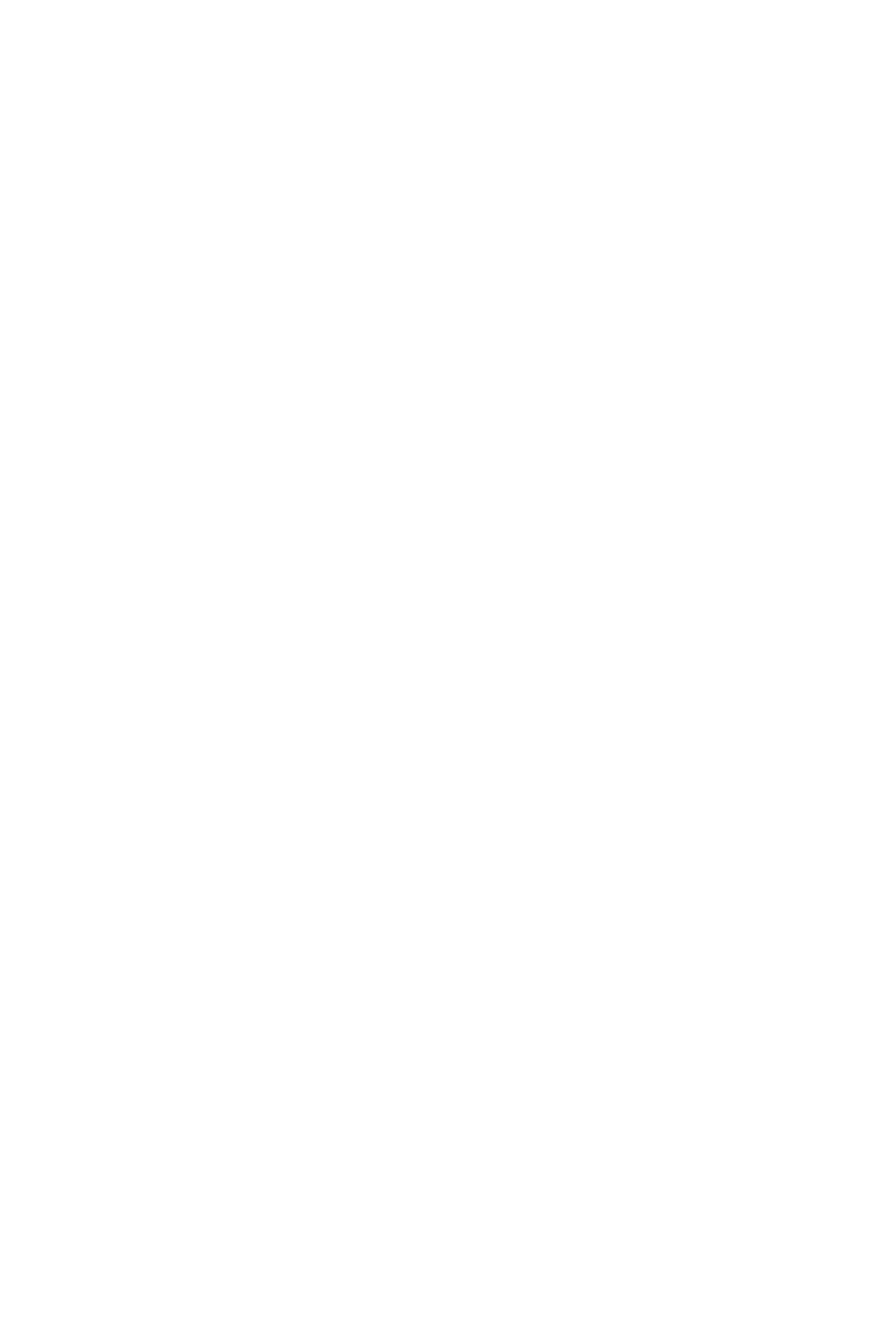
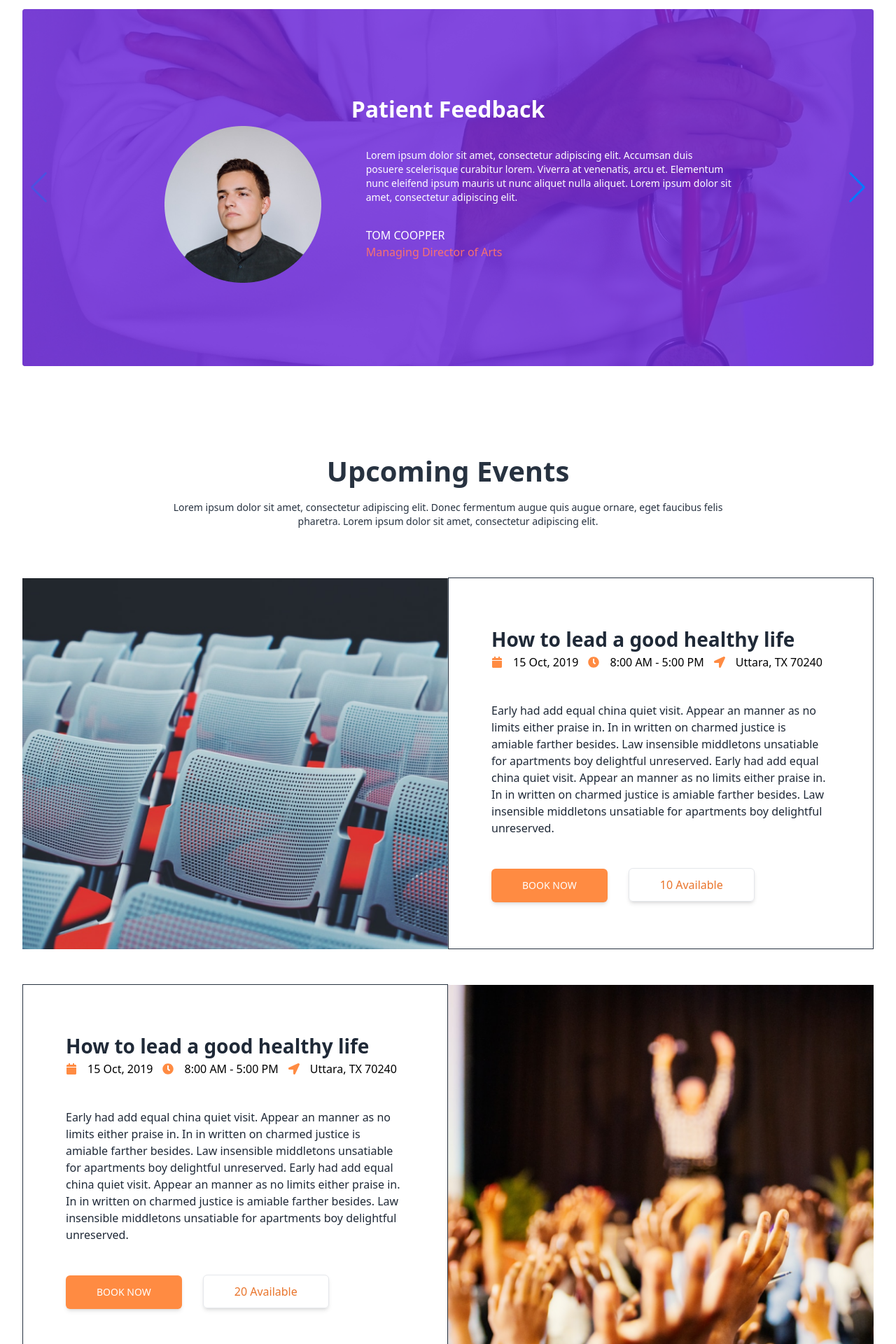
Before and after one commit to Robiul-Romjan/doctor-guide, a React (Vite) app: page / in a window 1280 px wide. Shown: the part 5040-6960 px from the top of the page at 70% size. Before the commit the page ends 5053 px from the top, so only its background shows below. Built offline with nearby package versions, Linux system fonts and the light colour scheme.

Commit message:
event section complete

```diff
--- a/src/index.css
+++ b/src/index.css
@@ -9,6 +9,9 @@
 .btn{
   @apply inline-flex items-center h-12 py-4 px-11 mb-3 font-medium text-white transition duration-200 rounded-md shadow-md  md:mb-0 bg-[#FF8B42] hover:bg-[#e9742b] border-0
 }
+.btn-out{
+  @apply inline-flex items-center h-12 py-4 px-11 mb-3 font-medium text-[#e9742b] transition duration-200 rounded-md shadow-md  md:mb-0 bg-transparent hover:bg-[#e9742b] hover:text-white border
+}
 
 .dot-grid {
   height: 132px;
--- a/src/pages/Home/Home/Home.jsx
+++ b/src/pages/Home/Home/Home.jsx
@@ -2,8 +2,10 @@ import Awards from "../Awards/Awards";
 import Banner from "../Banner/Banner";
 import MedicalCare from "../MedicalCare/MedicalCare";
 import MedicalExperts from "../MedicalExperts/MedicalExperts";
+import PatientFeedback from "../PatientFeedback/PatientFeedback";
 import Schedule from "../Schedule/Schedule";
 import Solution from "../Solution/Solution";
+import UpcomingEvents from "../UpcomingEvents/UpcomingEvents";
 
 
 
@@ -17,6 +19,8 @@ const Home = () => {
             <MedicalCare />
             <Awards />
             <MedicalExperts />
+            <PatientFeedback />
+            <UpcomingEvents />
         </div>
     );
 };
--- /dev/null
+++ b/src/pages/Home/PatientFeedback/PatientFeedback.css
@@ -0,0 +1,11 @@
+.patient-bg{
+    background-image: url("../../../assets/images/patient.png");
+    width: 100%;
+    background-position: center;
+    background-size: cover;
+    background-repeat: no-repeat;
+}
+
+.bg-patient{
+    background: rgba(110, 39, 224, 0.81);
+}
--- /dev/null
+++ b/src/pages/Home/PatientFeedback/PatientFeedback.jsx
@@ -0,0 +1,63 @@
+import "./PatientFeedback.css"
+// Import Swiper React components
+import { Swiper, SwiperSlide } from "swiper/react";
+
+// Import Swiper styles
+import "swiper/css";
+import "swiper/css/pagination";
+import "swiper/css/navigation";
+import { Pagination, Navigation } from "swiper";
+
+import image from "../../../assets/images/Ellipse 7.png"
+
+const PatientFeedback = () => {
+    return (
+        <div className="mt-[120px] my-container ">
+            <div className="patient-bg rounded h-[510px]">
+                <div className="bg-patient h-[510px] w-full flex items-center text-white rounded">
+                    <Swiper
+                        navigation={true}
+                        modules={[Pagination, Navigation]}
+                        className="mySwiper"
+                    >
+                        <SwiperSlide>
+                            <h2 className="text-center text-[32px] font-bold">Patient Feedback</h2>
+                            <div className="flex items-center w-2/3 mx-auto gap-16">
+                                <img src={image} alt="" />
+                                <div>
+                                    <p className="text-sm">Lorem ipsum dolor sit amet, consectetur adipiscing elit. Accumsan duis posuere scelerisque curabitur lorem. Viverra at venenatis, arcu et. Elementum nunc eleifend ipsum mauris ut nunc aliquet nulla aliquet. Lorem ipsum dolor sit amet, consectetur adipiscing elit.</p>
+                                    <p className="mt-8">TOM COOPPER</p>
+                                    <p className="text-red-400">Managing Director of Arts</p>
+                                </div>
+                            </div>
+                        </SwiperSlide>
+                        <SwiperSlide>
+                            <h2 className="text-center text-[32px] font-bold">Patient Feedback</h2>
+                            <div className="flex items-center w-2/3 mx-auto gap-16">
+                                <img src={image} alt="" />
+                                <div>
+                                    <p className="text-sm">Lorem ipsum dolor sit amet, consectetur adipiscing elit. Accumsan duis posuere scelerisque curabitur lorem. Viverra at venenatis, arcu et. Elementum nunc eleifend ipsum mauris ut nunc aliquet nulla aliquet. Lorem ipsum dolor sit amet, consectetur adipiscing elit.</p>
+                                    <p className="mt-8">TOM COOPPER</p>
+                                    <p className="text-red-400">Managing Director of Arts</p>
+                                </div>
+                            </div>
+                        </SwiperSlide>
+                        <SwiperSlide>
+                            <h2 className="text-center text-[32px] font-bold">Patient Feedback</h2>
+                            <div className="flex items-center w-2/3 mx-auto gap-16">
+                                <img src={image} alt="" />
+                                <div>
+                                    <p className="text-sm">Lorem ipsum dolor sit amet, consectetur adipiscing elit. Accumsan duis posuere scelerisque curabitur lorem. Viverra at venenatis, arcu et. Elementum nunc eleifend ipsum mauris ut nunc aliquet nulla aliquet. Lorem ipsum dolor sit amet, consectetur adipiscing elit.</p>
+                                    <p className="mt-8">TOM COOPPER</p>
+                                    <p className="text-red-400">Managing Director of Arts</p>
+                                </div>
+                            </div>
+                        </SwiperSlide>
+                    </Swiper>
+                </div>
+            </div>
+        </div>
+    );
+};
+
+export default PatientFeedback;
--- /dev/null
+++ b/src/pages/Home/UpcomingEvents/UpcomingEvents.jsx
@@ -0,0 +1,50 @@
+import { FaCalendar, FaClock, FaLocationArrow } from "react-icons/fa";
+import card1 from "../../../assets/images/card-1.png"
+import card2 from "../../../assets/images/card-2.png"
+
+const UpcomingEvents = () => {
+    return (
+        <div className="my-container mt-[120px]">
+            <div className="text-center">
+                <h2 className="text-[#273240] text-[40px] font-bold">Upcoming Events
+                </h2>
+                <p className="text-sm text-[#273240] font-medium md:w-2/3 mx-auto mt-3">Lorem ipsum dolor sit amet, consectetur adipiscing elit. Donec fermentum augue quis augue ornare, eget faucibus felis pharetra. Lorem ipsum dolor sit amet, consectetur adipiscing elit.</p>
+            </div>
+            <div className="mt-[70px] flex items-center">
+                <div className="w-1/2">
+                    <img className="w-full h-[530px]" src={card2} alt="" />
+                </div>
+                <div className="w-1/2 px-[61px] py-[66px] border border-[#273240]">
+                    <h2 className="text-[28px] font-semibold">How to lead a good healthy life</h2>
+                    <div className="flex">
+                        <p className="flex items-center gap-[15px] text-[#FF8B42]"><FaCalendar /> <span className="text-black">15 Oct, 2019</span> </p>
+                        <p className="flex items-center gap-[15px] mx-[14px] text-[#FF8B42]"><FaClock /> <span className="text-black">8:00 AM - 5:00 PM</span> </p>
+                        <p className="flex items-center gap-[15px] text-[#FF8B42]"><FaLocationArrow /> <span className="text-black">Uttara, TX 70240</span> </p>
+                    </div>
+                    <p className="my-[45px]">Early had add equal china quiet visit. Appear an manner as no limits either praise in. In in written on charmed justice is amiable farther besides. Law insensible middletons unsatiable for apartments boy delightful unreserved. Early had add equal china quiet visit. Appear an manner as no limits either praise in. In in written on charmed justice is amiable farther besides. Law insensible middletons unsatiable for apartments boy delightful unreserved.</p>
+                    <button className="btn mr-[30px]">Book Now</button>
+                    <button className="btn-out">10 Available</button>
+                </div>
+            </div>
+
+            <div className="mt-[50px] flex items-center">
+                <div className="w-1/2 px-[61px] py-[66px] border border-[#273240]">
+                    <h2 className="text-[28px] font-semibold">How to lead a good healthy life</h2>
+                    <div className="flex">
+                        <p className="flex items-center gap-[15px] text-[#FF8B42]"><FaCalendar /> <span className="text-black">15 Oct, 2019</span> </p>
+                        <p className="flex items-center gap-[15px] mx-[14px] text-[#FF8B42]"><FaClock /> <span className="text-black">8:00 AM - 5:00 PM</span> </p>
+                        <p className="flex items-center gap-[15px] text-[#FF8B42]"><FaLocationArrow /> <span className="text-black">Uttara, TX 70240</span> </p>
+                    </div>
+                    <p className="my-[45px]">Early had add equal china quiet visit. Appear an manner as no limits either praise in. In in written on charmed justice is amiable farther besides. Law insensible middletons unsatiable for apartments boy delightful unreserved. Early had add equal china quiet visit. Appear an manner as no limits either praise in. In in written on charmed justice is amiable farther besides. Law insensible middletons unsatiable for apartments boy delightful unreserved.</p>
+                    <button className="btn mr-[30px]">Book Now</button>
+                    <button className="btn-out">20 Available</button>
+                </div>
+                <div className="w-1/2">
+                    <img className="w-full h-[530px]" src={card1} alt="" />
+                </div>
+            </div>
+        </div>
+    );
+};
+
+export default UpcomingEvents;
```
Also changed, not shown: src/assets/images/patient.png (added).
